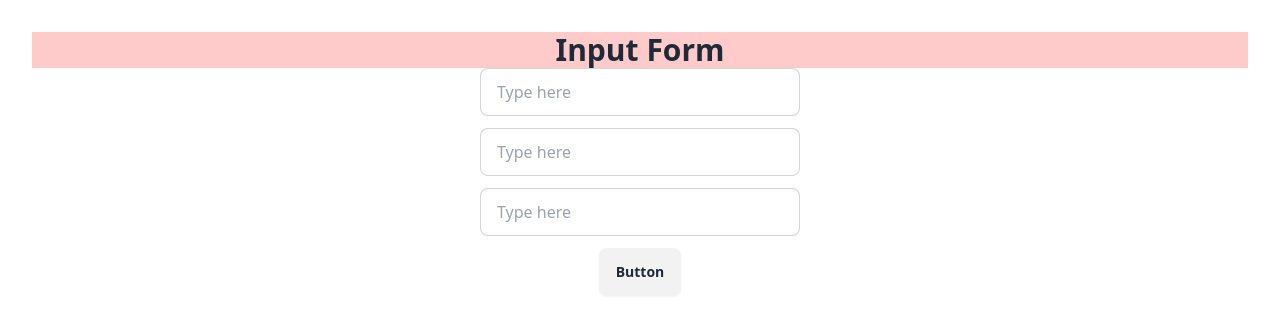
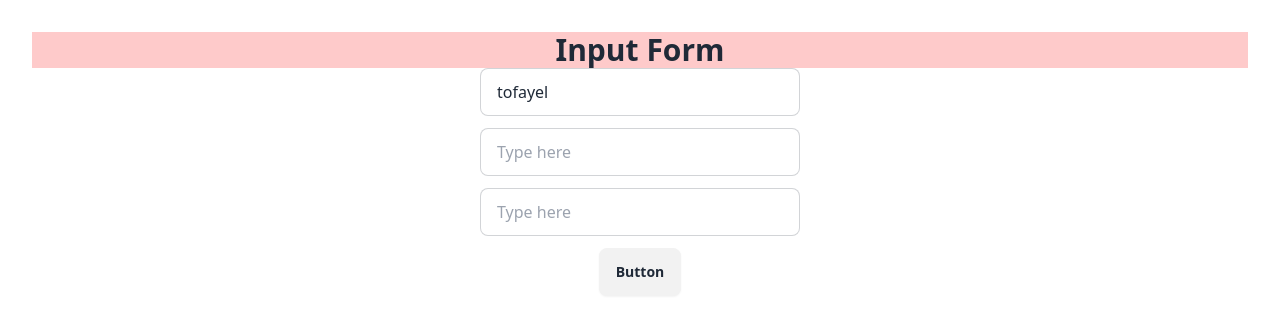
Before and after one commit to tofayeLL/form-master, a React (Vite) app: page / in a window 1280 px wide. Shown: the top 334 px of the page. Built offline with nearby package versions, Linux system fonts and the light colour scheme.

Commit message:
Form With State To Get Value And Set Default Value

```diff
--- a/src/App.jsx
+++ b/src/App.jsx
@@ -2,6 +2,7 @@
 
 import './App.css'
 import SimpleForm from './components/SimpleForm/SimpleForm'
+import StatefulForm from './components/StatefulForm/StatefulForm'
 
 function App() {
 
@@ -12,7 +13,8 @@ function App() {
      <h1 className="text-3xl font-bold bg-red-200">
       Input Form
     </h1>
-    <SimpleForm></SimpleForm>
+    {/* <SimpleForm></SimpleForm> */}
+    <StatefulForm></StatefulForm>
 
 
 
--- /dev/null
+++ b/src/components/StatefulForm/StatefulForm.jsx
@@ -0,0 +1,67 @@
+import { useState } from "react";
+
+
+const StatefulForm = () => {
+    const [name, setName] = useState('tofayel'); //set default value for name input
+    const [email, setEmail] = useState(null);
+    const [password, setPassword] = useState(null);
+    const [error, setError] = useState('');
+
+    const handleSubmit = (e) => {
+        e.preventDefault();
+        console.log('submitted');
+        if (password.length < 6) {
+            setError('you must have to set password 6 digit')
+        }
+
+        else {
+            setError('');
+            console.log(name, email, password);
+        }
+        console.log(name, email, password);
+    }
+
+    const handleName = (e) => {
+        setName(e.target.value);
+    }
+
+    const handleEmail = (e) => {
+        setEmail(e.target.value);
+
+    }
+
+    const handlePassword = (e) => {
+        setPassword(e.target.value);
+    }
+
+
+
+
+    return (
+        <div>
+            <form onSubmit={handleSubmit} className="space-y-3">
+
+                <input value={name} onChange={handleName} type="text" name="name" placeholder="Type here" className="input input-bordered w-full max-w-xs" />
+                <br />
+
+                <input onChange={handleEmail} type="email" name="email" placeholder="Type here" className="input input-bordered w-full max-w-xs" />
+                <br />
+
+                <input onChange={handlePassword} type="password" name="password" placeholder="Type here" className="input input-bordered w-full max-w-xs" required />
+                <br />
+
+                <button type="submit" className="btn">Button</button>
+
+                {
+                    // error ? <p>{error}</p> : ''
+                    error && <p>{error}</p>
+                }
+
+            </form>
+
+
+        </div>
+    );
+};
+
+export default StatefulForm;
```
